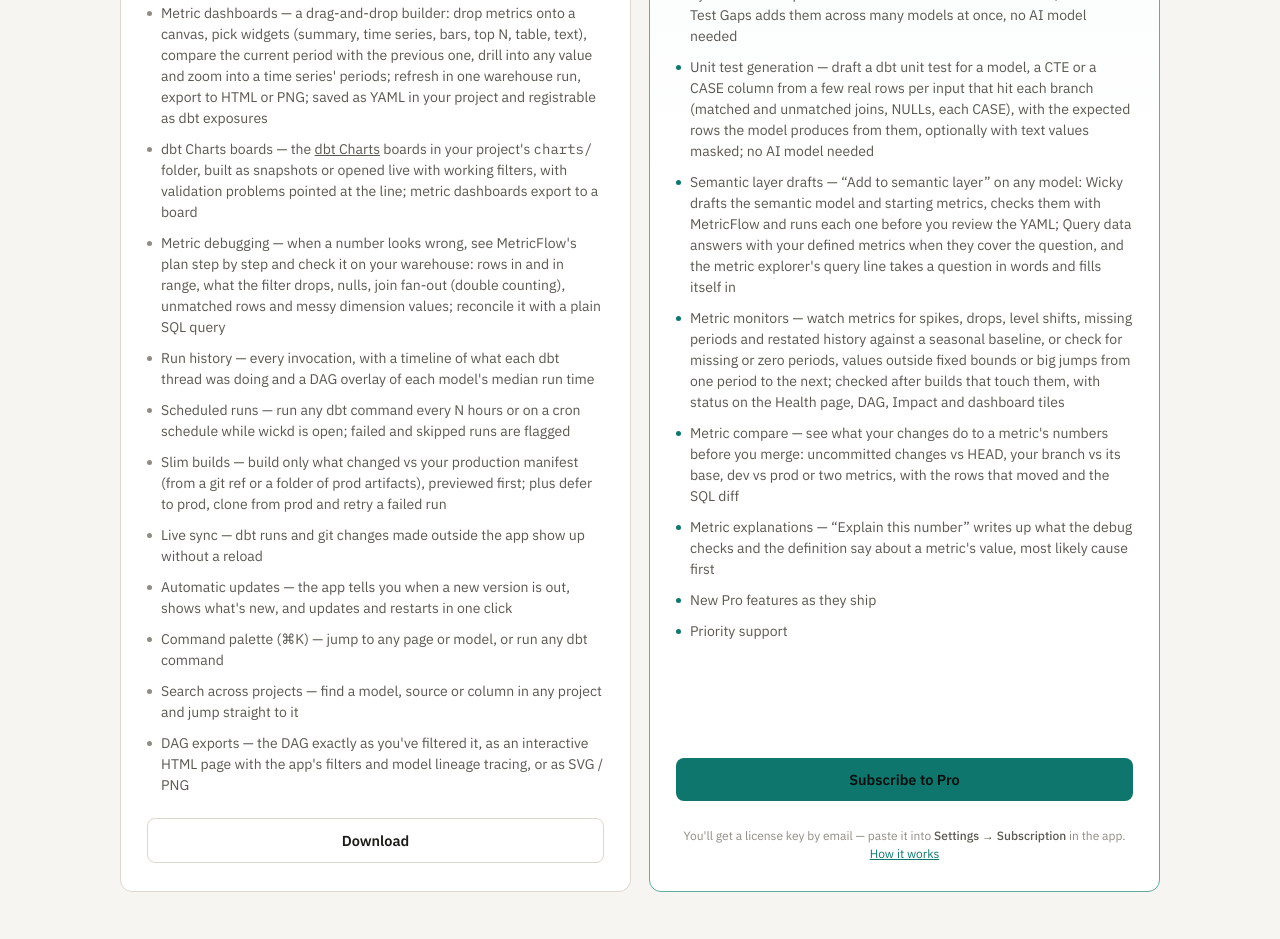
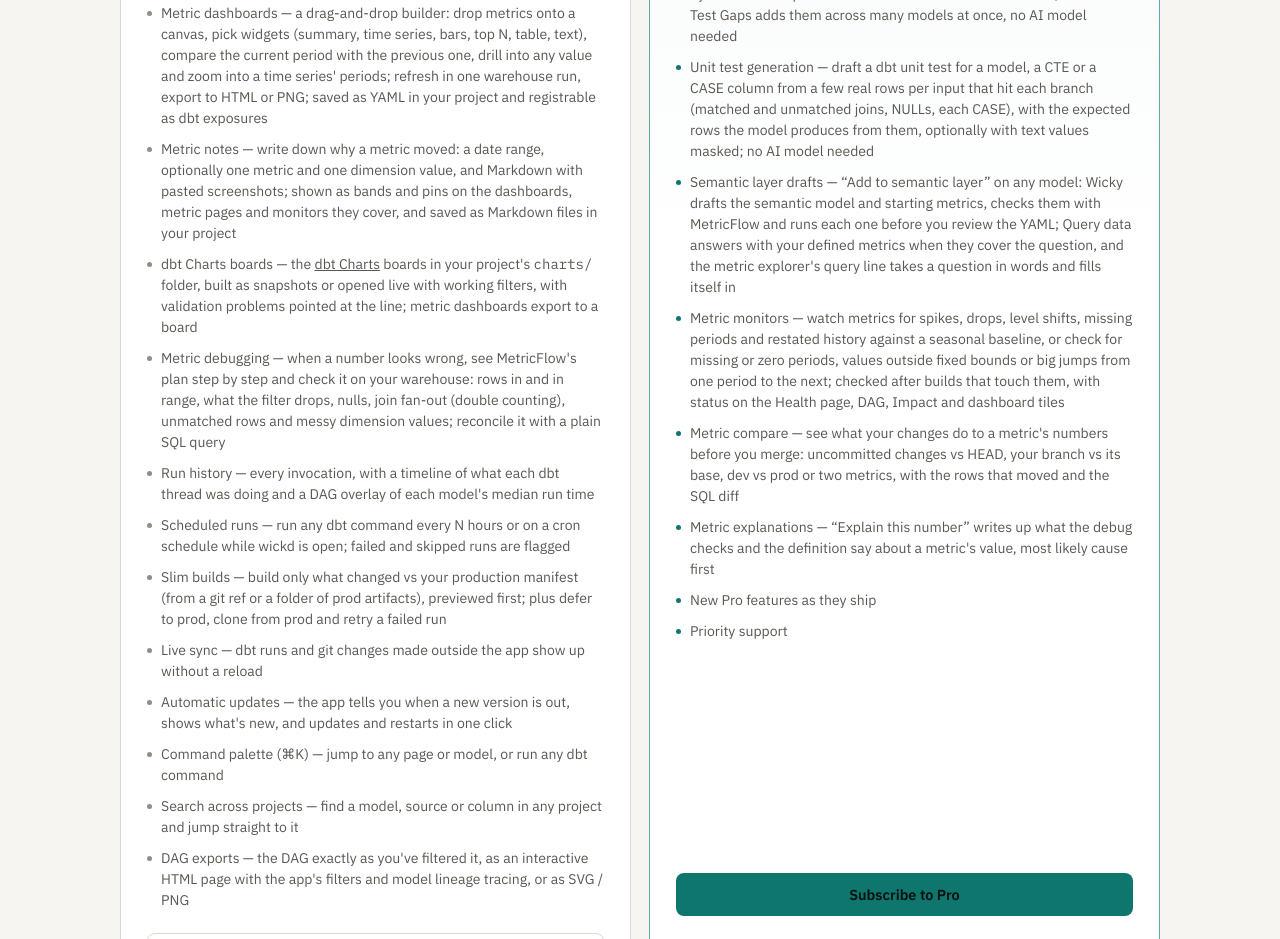
Before and after one commit to EricLamphere/lamphere-labs, a plain HTML site: page tools/wickd/index.html in a window 1280 px wide. Shown: the part 7209-8148 px from the top of the page. Drawn offline with Linux system fonts and the light colour scheme; no server answers.

Commit message:
Metric notes

```diff
--- a/tools/wickd/index.html
+++ b/tools/wickd/index.html
@@ -775,6 +775,7 @@
           <li>Semantic layer (MetricFlow) — metrics, semantic models &amp; saved queries in the DAG, docs and impact analysis, with MetricFlow validations in Health</li>
           <li>Metric explorer — a page per metric (chart, definition, lineage, usage and health) and an index of every metric, plus queries by dimension, grain, filters and dates — typed in one line with autocomplete or clicked together — with MetricFlow's SQL live, charted and saved as dbt saved queries</li>
           <li>Metric dashboards — a drag-and-drop builder: drop metrics onto a canvas, pick widgets (summary, time series, bars, top N, table, text), compare the current period with the previous one, drill into any value and zoom into a time series' periods; refresh in one warehouse run, export to HTML or PNG; saved as YAML in your project and registrable as dbt exposures</li>
+          <li>Metric notes — write down why a metric moved: a date range, optionally one metric and one dimension value, and Markdown with pasted screenshots; shown as bands and pins on the dashboards, metric pages and monitors they cover, and saved as Markdown files in your project</li>
           <li>dbt Charts boards — the <a href="https://docs.getdbt.com/guides/dbt-charts">dbt Charts</a> boards in your project's <code>charts/</code> folder, built as snapshots or opened live with working filters, with validation problems pointed at the line; metric dashboards export to a board</li>
           <li>Metric debugging — when a number looks wrong, see MetricFlow's plan step by step and check it on your warehouse: rows in and in range, what the filter drops, nulls, join fan-out (double counting), unmatched rows and messy dimension values; reconcile it with a plain SQL query</li>
           <li>Run history — every invocation, with a timeline of what each dbt thread was doing and a DAG overlay of each model's median run time</li>
```
